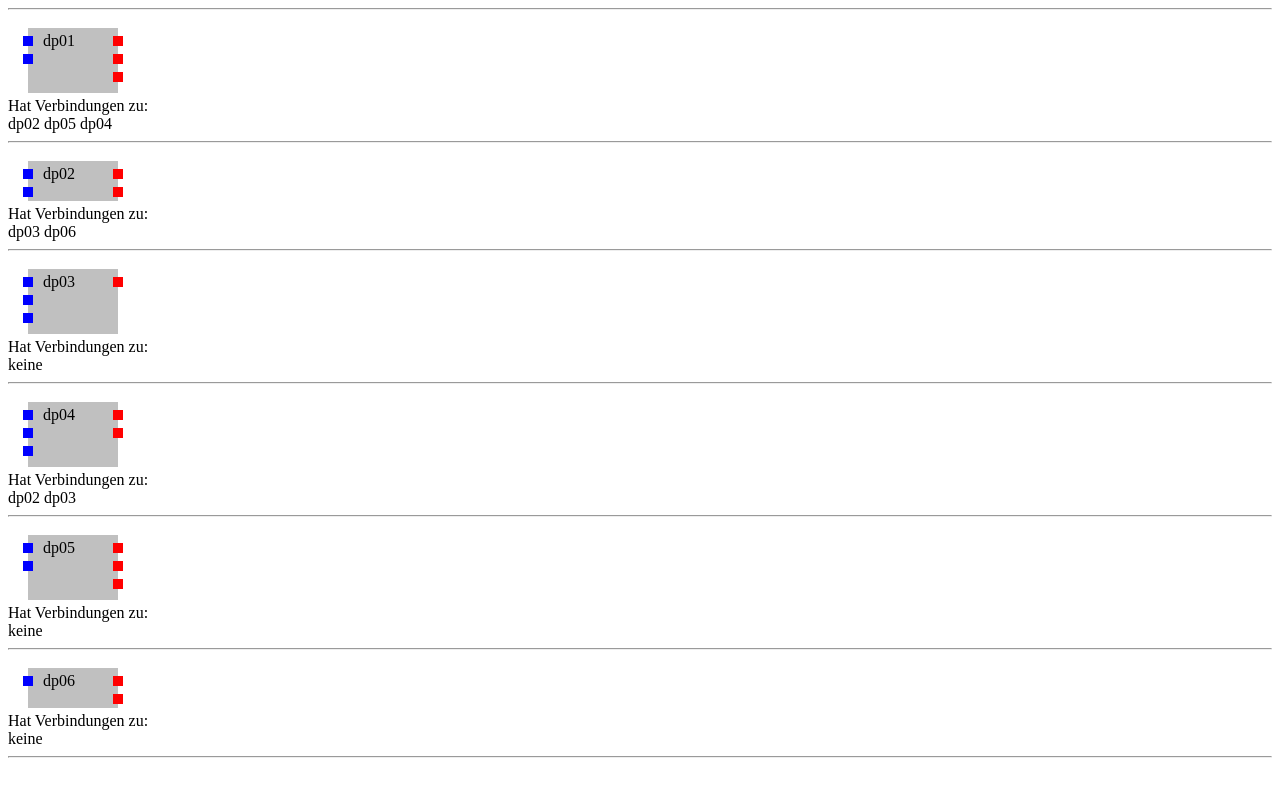
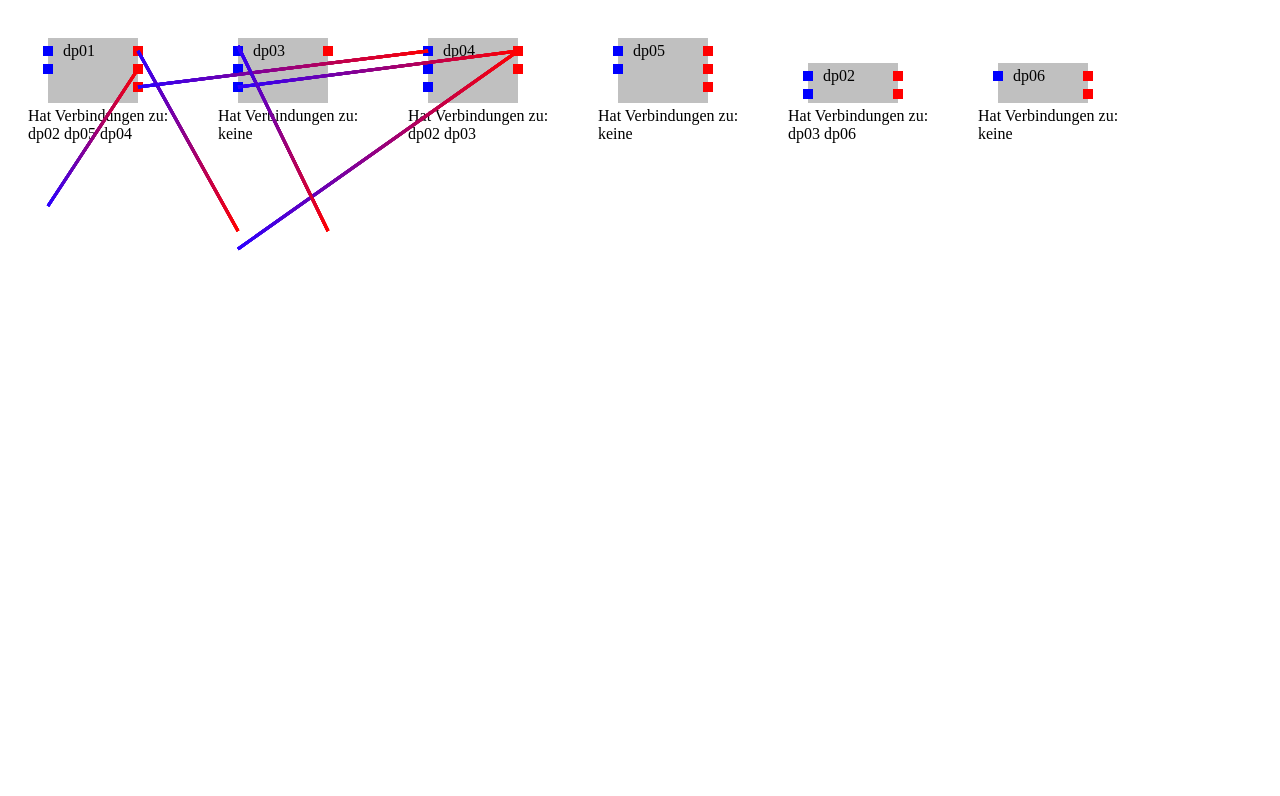
Before and after one commit to Nora404/learn-about-graphs, an Angular app in the folder graphs2/: page / in a window 1280 px wide. Shown: the top 796 px of the page. Built offline with nearby package versions, Linux system fonts and the light colour scheme.

Commit message:
mit linien

```diff
--- a/graphs2/src/app/app.component.html
+++ b/graphs2/src/app/app.component.html
@@ -1,12 +1,32 @@
-<hr>
+  <div class="datapoint" *ngFor="let data of (data$ | async)">
+    <svg
+    xmlns="http://www.w3.org/2000/svg"
+    xmlns:xlink="http://www.w3.org/1999/xlink"
+    width="100%"
+    height="100%"
+    style="position: absolute; top: 0; left: 0;">
+      <defs>
+      <linearGradient id="lgrad" x1="0" y1="0" x2="1" y2="0">
+          <stop offset="0" stop-color="hsl(250,100%,50%)" />
+          <stop offset="1" stop-color="hsl(0,100%,50%)" />
+      </linearGradient>
+      </defs>
 
+      <line x1="138" y1="51" x2="238" y2="231" stroke="url(#lgrad)" stroke-width="3" class="line"/>
+      <line x1="138" y1="69" x2="48" y2="206" stroke="url(#lgrad)" stroke-width="3" class="line"/>
+      <line x1="138" y1="87" x2="428" y2="51" stroke="url(#lgrad)" stroke-width="3" class="line"/>
+      <line x1="518" y1="51" x2="238" y2="249" stroke="url(#lgrad)" stroke-width="3" class="line"/>
+      <line x1="518" y1="51" x2="238" y2="87" stroke="url(#lgrad)" stroke-width="3" class="line"/>
+      <line x1="328" y1="231" x2="238" y2="46" stroke="url(#lgrad)" stroke-width="3" class="line"/>
+      <line x1="328" y1="231" x2="428" y2="231" stroke="url(#lgrad)" stroke-width="3" class="line"/>
+    </svg>
 
-<div *ngFor="let data of (data$ | async)">
     <svg
     xmlns="http://www.w3.org/2000/svg"
     xmlns:xlink="http://www.w3.org/1999/xlink"
     [attr.width]="datapointSize"
     [attr.height]="biggerNumber(data.countInput, data.countOutput)*25"
+    [attr.id]="data.name"
     >
       <rect x="20" y="10" width="60%" height="100%" fill="silver"/>
       <text x="35" y="28"> {{data.name}} </text>
@@ -18,7 +38,8 @@
               width="10"
               height="10"
               fill="blue"
-            class="io"/>
+              class="io"
+              (click)="showMyPoint($event, data.name, 'input' + input)"/>
       </ng-container>
 
       <ng-container *ngFor="let output of createArray(data.countOutput)">
@@ -28,7 +49,8 @@
               width="10"
               height="10"
               fill="red"
-            class="io"/>
+              class="io"
+              (click)="showMyPoint($event, data.name, 'output' + output)"/>
       </ng-container>
 
     </svg><br>
@@ -45,6 +67,4 @@
           keine
         </span>
       </div>
-
-  <hr>
   </div>
--- a/graphs2/src/app/app.component.scss
+++ b/graphs2/src/app/app.component.scss
@@ -1,3 +1,15 @@
+.io {
+    z-index: 100;
+}
 .io:hover {
     filter: brightness(50%);
 }
+
+.line:hover {
+    stroke: greenyellow;
+}
+
+.datapoint{
+    display: inline-block;
+    padding: 20px;
+}
--- a/graphs2/src/app/app.component.ts
+++ b/graphs2/src/app/app.component.ts
@@ -1,31 +1,75 @@
-import { Component, inject } from '@angular/core';
+import { AfterViewInit, Component, OnDestroy, inject } from '@angular/core';
 import { CommonModule } from '@angular/common';
 import { RouterOutlet } from '@angular/router';
 import { DataService, Datapoint } from './data.service';
-import { Observable, map } from 'rxjs';
+import { Observable, map, tap } from 'rxjs';
 
 @Component({
   selector: 'app-root',
   standalone: true,
   imports: [CommonModule, RouterOutlet],
   templateUrl: './app.component.html',
-  styleUrls: ['./app.component.scss']
+  styleUrls: ['./app.component.scss'],
 })
-export class AppComponent {
+export class AppComponent implements AfterViewInit{
   title = 'graphs2';
   data$: Observable<Datapoint[]> = inject(DataService).data;
   datapointSize = 150;
 
-  biggerNumber(n1: number, n2: number):number{
+  ngAfterViewInit(): void {
+      this.data$.subscribe(data =>{
+        data.forEach(datapoint => {
+          if(datapoint.output.length > 0){
+            datapoint.output.forEach(line=>{
+              // x/left/horizontal --- y/top/vertikal
+              const elemStart = document.getElementById(datapoint.name + 'output' +  line.positionOutput);
+              const elemTaget = document.getElementById(line.dp + 'input' +  line.positionInput);
+              const posStart = elemStart ? elemStart.getBoundingClientRect(): {left:0,top:0};
+              const posTaget = elemTaget ? elemTaget.getBoundingClientRect(): {left:0,top:0};
+
+              // console.log(posStart);
+
+              console.log(
+                'Von:' + datapoint.name + ' Position: ' + line.positionOutput, Math.floor(posStart.left +5), Math.floor(posStart.top +5),
+                'Nach:' + line.dp + ' Position: ' + line.positionInput, Math.floor(posTaget.left +5), Math.floor(posTaget.top +5)
+                );
+            })
+          }
+        });
+      })
+  }
+
+  biggerNumber(n1: number, n2: number): number {
     return n1 > n2 ? n1 : n2;
   }
 
-  createArray(n: number){
+  createArray(n: number) {
     let array = [];
-    for(let i = 1; i <= n; i++){
+    for (let i = 1; i <= n; i++) {
       array.push(i);
     }
     return array;
   }
 
+  calculateSpread(): number {
+    let result = 0;
+    let test = this.data$.subscribe((elements) => {
+      let horizontal = Math.ceil(Math.sqrt(elements.length));
+      let vertical = Math.ceil(elements.length / horizontal);
+
+      while (horizontal * vertical < elements.length) {
+        horizontal++;
+        vertical = Math.ceil(elements.length / horizontal);
+      }
+      result = horizontal;
+    });
+    test.unsubscribe;
+
+    return result;
+  }
+
+  showMyPoint(event: MouseEvent, datapoint: string, io: string){
+    console.log(datapoint, io)
+    console.log(event.x, event.y)
+  }
 }
--- a/graphs2/src/app/data.service.ts
+++ b/graphs2/src/app/data.service.ts
@@ -21,5 +21,13 @@ export type Output = {
 export class DataService {
 
   http: HttpClient = inject(HttpClient);
-  data: Observable<Datapoint[]> = this.http.get<Datapoint[]>('../assets/data.json');
+  data: Observable<Datapoint[]> =
+    this.http.get<Datapoint[]>('../assets/data.json').pipe(
+      map(data =>data.sort((a: Datapoint, b: Datapoint)=>{
+        const maxA = Math.max(a.countInput, a.countOutput);
+        const maxB = Math.max(b.countInput, b.countOutput);
+
+        return maxB - maxA;
+      }))
+    );
 }
```
Lines whose indentation alone changed are shown as unchanged.
